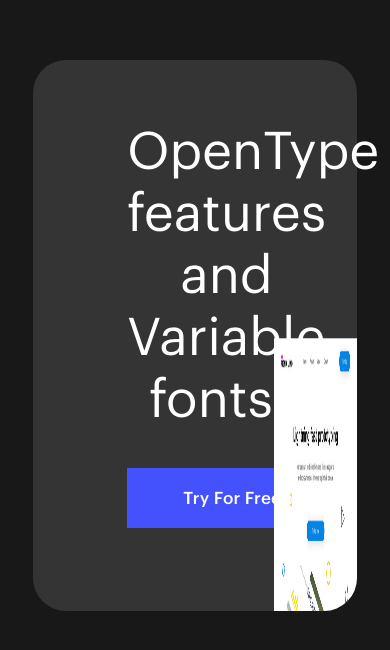
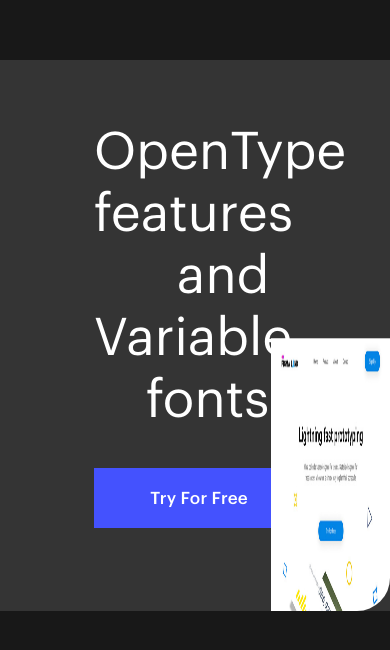
Before and after one commit to TheDa21crj/Landing-Page, a React (Create React App) app: page / in a window 390 px wide. Shown: the part 9145-9795 px from the top of the page. Built offline with nearby package versions, Linux system fonts and the light colour scheme.

Commit message:
width and b-r changed

```diff
--- a/src/Components/Css/Cta.css
+++ b/src/Components/Css/Cta.css
@@ -49,4 +49,10 @@
     border-radius: 0px 0px 33px 0px;
 }
 
-@media only screen and (max-width: 550px) {}
+@media only screen and (max-width: 550px) {
+    .CtaContentDiv {
+        /* background-color: red; */
+        width: 100%;
+        border-radius: 0px;
+    }
+}
```
